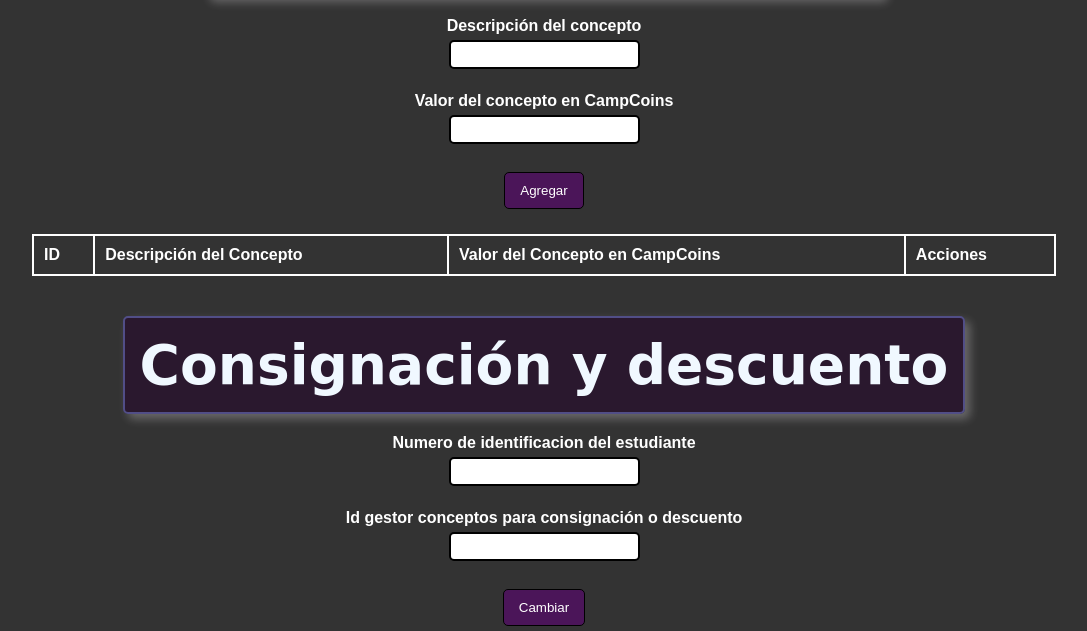
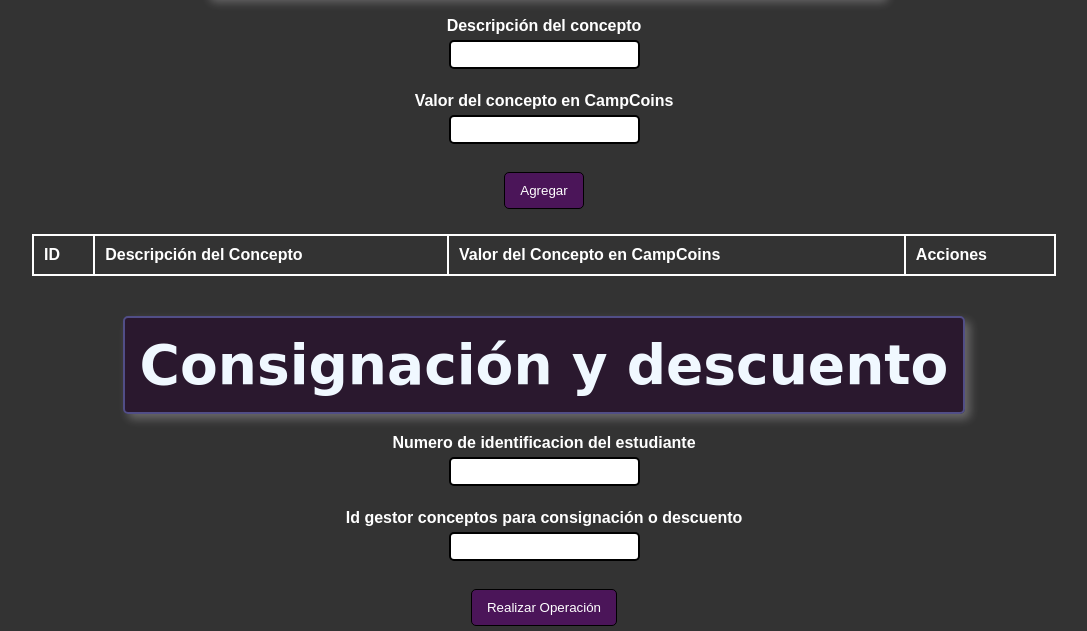
Before and after one commit to Sgonzalez04/Filtro-3, a plain HTML site: page index.html in a window 1280 px wide. Shown: the part 723-1354 px from the top of the page, without its empty margins (96-1183 px from the left). Drawn offline with Linux system fonts and the light colour scheme.

Commit message:
Update index.html

```diff
--- a/index.html
+++ b/index.html
@@ -78,7 +78,7 @@
     <input type="text" id="estudiante"><br>
     <label for="id">Id gestor conceptos para consignación o descuento</label>
     <input type="number" id="id"><br>
-    <button onclick="realizarOperacion()">Cambiar</button>
+    <button onclick="realizarOperación()">Realizar Operación</button>
 
     <script src="estudiantes.js"></script>
 </body>
```
